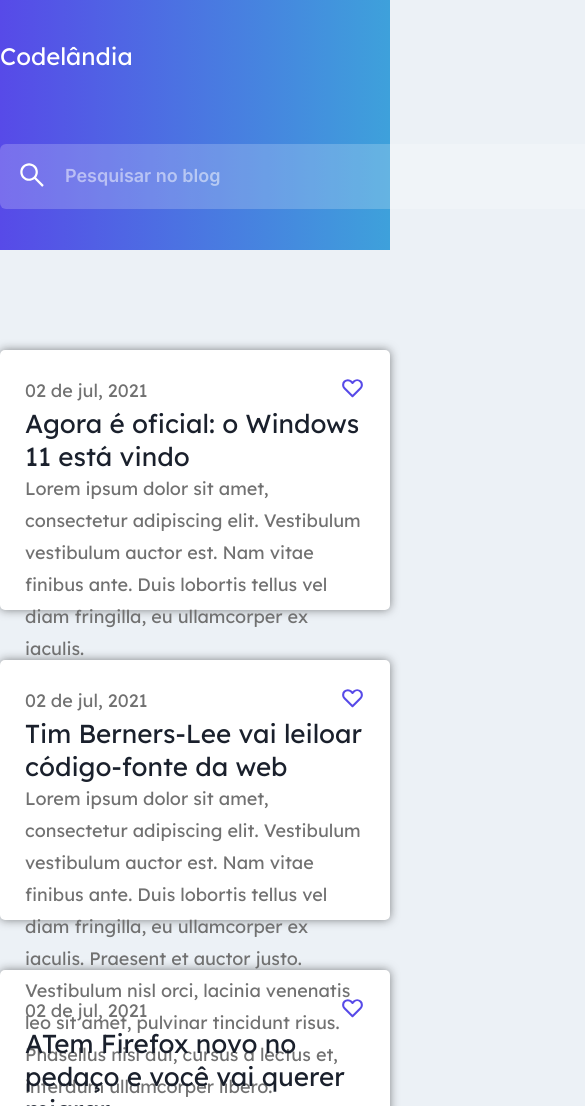
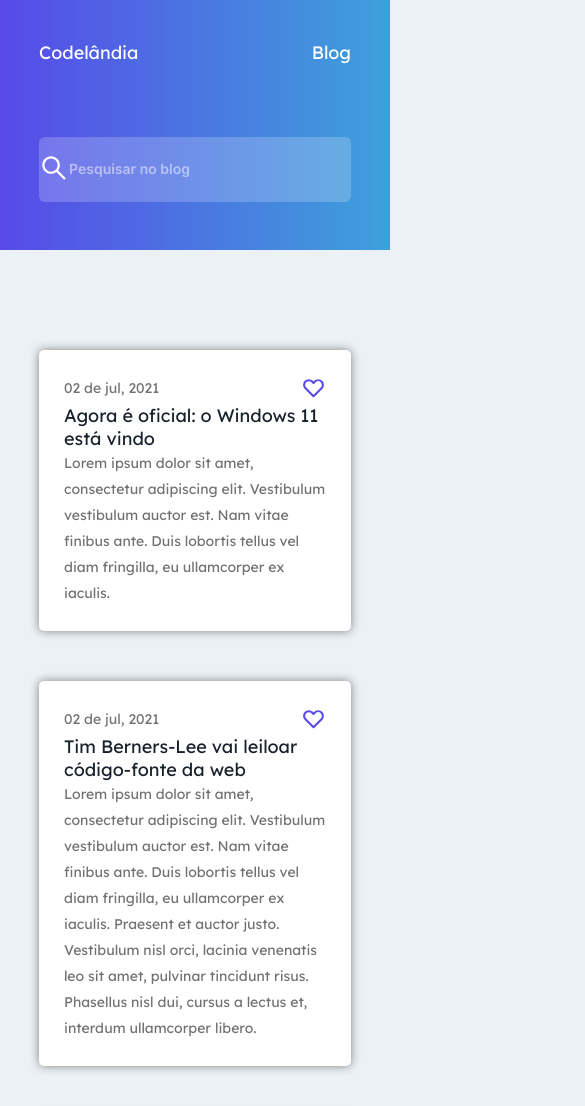
Before and after one commit to SuhMoraes/challenge-codelandia, a plain HTML site: page blog-01/index.html in a window 390 px wide. Shown: the top 1106 px of the page, 585 px wide, since content can reach past the window. Drawn offline with Linux system fonts and the light colour scheme.

Commit message:
mobile responsive

```diff
--- a/blog-01/css/style.css
+++ b/blog-01/css/style.css
@@ -44,6 +44,7 @@ a {
   line-height: 30px;
 }
 
+
 .search {
   height: 65px;
   border-radius: 6px;
@@ -58,8 +59,6 @@ input {
   border: 0 none;
   outline: 0;
   background: rgba(255, 255, 255, 0.2);
-  font-size: 16px;
-  color: #fff;
 }
 
 input::placeholder {
@@ -70,8 +69,6 @@ input::placeholder {
   color: #fff;
   opacity: 0.5;
 }
-
-
 
 button {
   height: 65px;
@@ -101,7 +98,7 @@ main {
   justify-content: space-between;
 }
 
-label{
+label {
   cursor: pointer;
 }
 
@@ -109,9 +106,9 @@ label{
   display: none;
 }
 
-#coracao:checked+label>svg {
+#coracao:checked + label > svg {
   animation: preencher;
-    animation-duration: .5s;
+  animation-duration: 0.5s;
   animation-fill-mode: forwards;
 }
 @keyframes preencher {
@@ -119,8 +116,7 @@ label{
     fill: transparent;
   }
   100% {
-        fill: #574AE8;
-        ;
+    fill: #574ae8;
   }
 }
 
@@ -139,3 +135,39 @@ p {
   line-height: 32px;
   color: #717171;
 }
+
+@media screen and (min-width: 360px) and (max-width: 990px) {
+  .link,
+  .search {
+    max-width: 80%;
+  }
+
+  li,
+  a {
+    font-size: 18px;
+    line-height: 23px;
+  }
+
+  input::placeholder {
+    font-size: 14px;
+    line-height: 17px;
+  }
+
+  main {
+    max-width: 80%;
+  }
+
+  .content {
+    max-height: 100%;
+  }
+
+  h2 {
+    font-size: 18px;
+    line-height: 23px;
+  }
+
+  p {
+    font-size: 14px;
+    line-height: 26px;
+  }
+}
```
Lines whose indentation alone changed are shown as unchanged.
